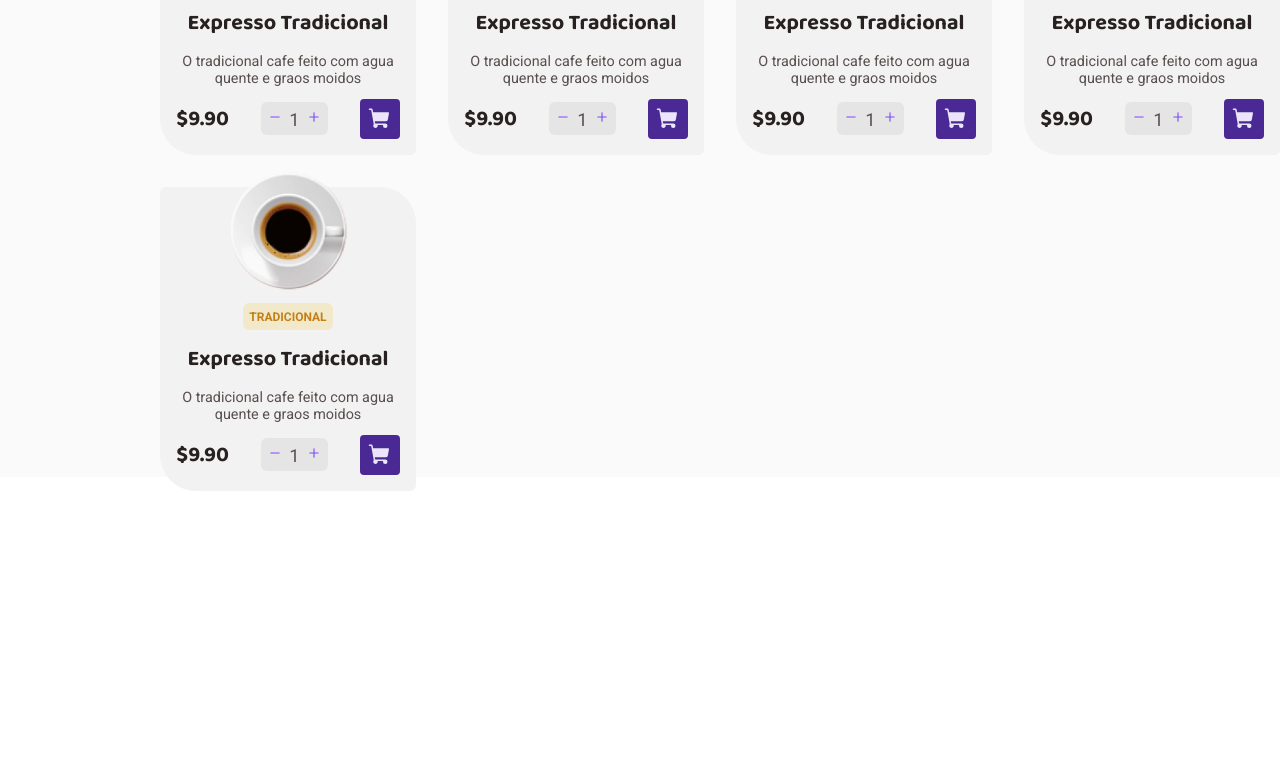
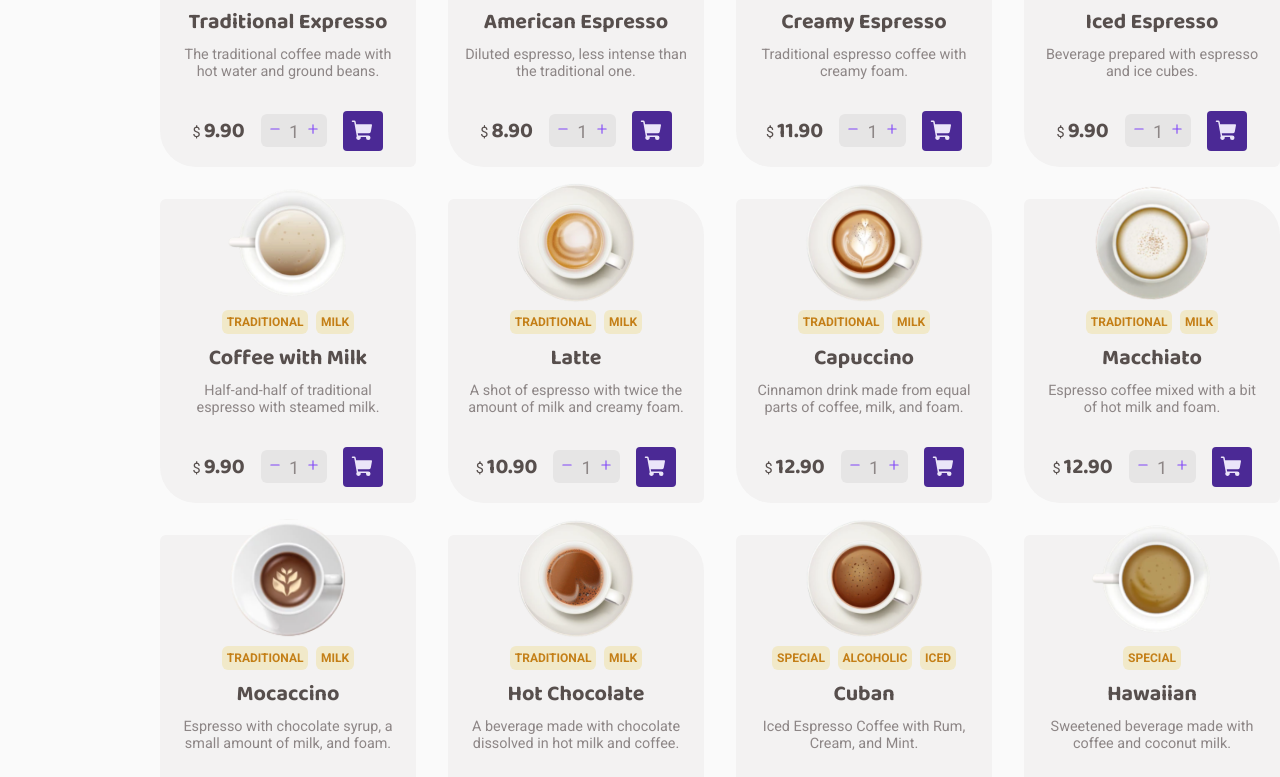
Before and after one commit to AlessandraMayumi/coffee-delivery, a React (Vite) app: page / in a window 1280 px wide. Shown: the part 323-1100 px from the top of the page. Before the commit the page ends 814 px from the top, so only its background shows below. Built offline with nearby package versions, Linux system fonts and the light colour scheme.

Commit message:
[useState] initialize Coffee List

```diff
--- a/src/components/Cart/index.tsx
+++ b/src/components/Cart/index.tsx
@@ -1,4 +1,3 @@
-import { NavLink } from 'react-router-dom';
 import { ShoppingCart } from 'phosphor-react';
 import { CartContainer } from './styles';
 
@@ -11,12 +10,10 @@ interface CartProps {
   colorTheme?: string
 }
 
-export function Cart({ colorTheme=ColorTheme.yellow }: CartProps) {
+export function Cart({ colorTheme = ColorTheme.yellow }: CartProps) {
   return (
-    <NavLink to='/checkout' title='Checkout '>
-      <CartContainer colorTheme={colorTheme}>
-        <ShoppingCart size={24} weight='fill' />
-      </CartContainer>
-    </NavLink>
+    <CartContainer colorTheme={colorTheme}>
+      <ShoppingCart size={24} weight='fill' />
+    </CartContainer>
   );
 }
--- a/src/components/CoffeeCard/index.tsx
+++ /dev/null
@@ -1,20 +0,0 @@
-import coffee from '../../assets/tradicional.svg';
-import { BuyContainer, CardContainer } from './styles';
-import { Counter } from '../Counter';
-import { Cart, ColorTheme } from '../Cart';
-
-export function CoffeeCard() {
-  return (
-    <CardContainer>
-      <img src={coffee} />
-      <h6>tradicional</h6>
-      <h2>Expresso Tradicional</h2>
-      <p>O tradicional cafe feito com agua quente e graos moidos</p>
-      <BuyContainer>
-        <h2>$9.90</h2>
-        <Counter />
-        <Cart colorTheme={ColorTheme.purple}/>
-      </BuyContainer>
-    </CardContainer>
-  );
-}
--- a/src/components/CoffeeCard/styles.ts
+++ /dev/null
@@ -1,52 +0,0 @@
-import styled from 'styled-components';
-
-export const CardContainer = styled.div`
-    display: flex;
-    flex-direction: column;
-    align-items: center;
-    justify-content: space-between;
-
-    width: 16rem;
-    height: 19rem;
-    margin-top: 2rem;
-    padding: 1rem;
-    border-radius: 6px 36px 6px 36px;
-
-    background: ${props => props.theme['base-card']};
-
-    text-align: center;
-
-    img {
-        width: 7.5rem;
-        height: 7.5rem;
-        margin-top: -2rem;
-    }
-    h2 {
-        color: ${props => props.theme['base-title']};
-        font-family: 'Baloo 2';
-    }
-    h6 {
-        color: ${props => props.theme['yellow-dark']};;
-        background: ${props => props.theme['yellow-light']};
-        padding: .4rem;
-        border-radius: 6px;
-
-        font-size: smaller;
-        text-transform: uppercase;
-    }
-    p {
-        color: ${props => props.theme['base-text']};;
-    }
-`;
-
-export const BuyContainer = styled.div`
-    display: flex;
-    align-items: center;
-    justify-content: space-between;
-    gap: 2rem;
-
-    h2 {
-        color: ${props => props.theme['base-title']};
-        font-family: 'Baloo 2';
-    }
-`;
--- a/src/components/Header/index.tsx
+++ b/src/components/Header/index.tsx
@@ -1,7 +1,8 @@
+import { NavLink } from 'react-router-dom';
 import { MapPin } from 'phosphor-react';
 import logo from '../../assets/logo-coofee-delivery.svg';
+import { Cart } from '../Cart';
 import { HeaderContainer, LocationContainer } from './styles';
-import { Cart } from '../Cart';
 
 export function Header() {
   return (
@@ -9,7 +10,9 @@ export function Header() {
       <a href='/' target=''><img src={logo} /></a>
       <nav>
         <LocationContainer><MapPin size={24} weight="fill" /><p>Location, LL</p></LocationContainer>
-        <Cart />
+        <NavLink to='/checkout' title='Checkout '>
+          <Cart />
+        </NavLink>
       </nav>
     </HeaderContainer>
   );
--- /dev/null
+++ b/src/constants/catalog.tsx
@@ -0,0 +1,116 @@
+import traditional from '../assets/tradicional.svg';
+import americano from '../assets/americano.svg';
+import cremoso from '../assets/cremoso.svg';
+import gelado from '../assets/gelado.svg';
+import pingado from '../assets/pingado.svg';
+import latte from '../assets/latte.svg';
+import capuccino from '../assets/capuccino.svg';
+import macciato from '../assets/macchiato.svg';
+import moccaccino from '../assets/mocaccino.svg';
+import chocate from '../assets/chocolate.svg';
+import cubano from '../assets/cubano.svg';
+import havaiano from '../assets/havaiano.svg';
+import arabe from '../assets/arabe.svg';
+import irlandes from '../assets/irlandes.svg';
+import { CoffeeCardType } from '../pages/Home/CoffeeCard';
+
+export const COFFEE_LIST: Array<CoffeeCardType> = [
+  {
+    title: 'Traditional Expresso',
+    tags: ['traditional'],
+    description: 'The traditional coffee made with hot water and ground beans.',
+    thumbnail: traditional,
+    price: 9.9
+  },
+  {
+    title: 'American Espresso',
+    tags: ['traditional'],
+    description: 'Diluted espresso, less intense than the traditional one.',
+    thumbnail: americano,
+    price: 8.9
+  },
+  {
+    title: 'Creamy Espresso',
+    tags: ['traditional'],
+    description: 'Traditional espresso coffee with creamy foam.',
+    thumbnail: cremoso,
+    price: 11.9
+  },
+  {
+    title: 'Iced Espresso',
+    tags: ['traditional', 'ice'],
+    description: 'Beverage prepared with espresso and ice cubes.',
+    thumbnail: gelado,
+    price: 9.9
+  },
+  {
+    title: 'Coffee with Milk',
+    tags: ['traditional', 'milk'],
+    description: 'Half-and-half of traditional espresso with steamed milk.',
+    thumbnail: pingado,
+    price: 9.9
+  },
+  {
+    title: 'Latte',
+    tags: ['traditional', 'milk'],
+    description: 'A shot of espresso with twice the amount of milk and creamy foam.',
+    thumbnail: latte,
+    price: 10.9
+  },
+  {
+    title: 'Capuccino',
+    tags: ['traditional', 'milk'],
+    description: 'Cinnamon drink made from equal parts of coffee, milk, and foam.',
+    thumbnail: capuccino,
+    price: 12.9
+  },
+  {
+    title: 'Macchiato',
+    tags: ['traditional', 'milk'],
+    description: 'Espresso coffee mixed with a bit of hot milk and foam.',
+    thumbnail: macciato,
+    price: 12.9
+  },
+  {
+    title: 'Mocaccino',
+    tags: ['traditional', 'milk'],
+    description: 'Espresso with chocolate syrup, a small amount of milk, and foam.',
+    thumbnail: moccaccino,
+    price: 13.9
+  },
+  {
+    title: 'Hot Chocolate',
+    tags: ['traditional', 'milk'],
+    description: 'A beverage made with chocolate dissolved in hot milk and coffee.',
+    thumbnail: chocate,
+    price: 10.9
+  },
+  {
+    title: 'Cuban',
+    tags: ['special', 'alcoholic', 'iced'],
+    description: 'Iced Espresso Coffee with Rum, Cream, and Mint.',
+    thumbnail: cubano,
+    price: 13.9
+  },
+  {
+    title: 'Hawaiian',
+    tags: ['special'],
+    description: 'Sweetened beverage made with coffee and coconut milk.',
+    thumbnail: havaiano,
+    price: 15.9
+  },
+  {
+    title: 'Arabic ',
+    tags: ['special'],
+    description: 'A beverage prepared with Arabica coffee beans and spices.',
+    thumbnail: arabe,
+    price: 14.9
+  },
+  {
+    title: 'Irish',
+    tags: ['special'],
+    description: 'A beverage made with coffee, Irish whiskey, sugar, and whipped cream.',
+    thumbnail: irlandes,
+    price: 15.9
+  }
+];
--- a/src/layouts/DefaultLayout/styles.ts
+++ b/src/layouts/DefaultLayout/styles.ts
@@ -2,9 +2,9 @@ import styled from 'styled-components';
 
 export const LayoutContainer = styled.div`
     width: 90rem;
-    height: 100vh;
+    height: 100%;
     margin: auto;
-    padding: 0 10rem; // padding only right left
+    padding: 0 10rem 10rem 10rem ;
     display: flex;
     flex-direction: column;
     background: ${props => props.theme['background']};
--- /dev/null
+++ b/src/pages/Home/CoffeeCard/index.tsx
@@ -0,0 +1,36 @@
+import { BuyContainer, CardContainer, PriceContainer, TagContainer } from './styles';
+import { Counter } from '../../../components/Counter';
+import { Cart, ColorTheme } from '../../../components/Cart';
+
+export interface CoffeeCardType {
+  title: string,
+  tags: Array<string>,
+  description: string,
+  thumbnail: string,
+  price: number,
+}
+
+export function CoffeeCard({
+  title,
+  tags,
+  description,
+  thumbnail,
+  price,
+}: CoffeeCardType) {
+  function Tags() {
+    return tags.map(tag => <h3 key={title + tag}>{tag}</h3>);
+  }
+  return (
+    <CardContainer>
+      <img src={thumbnail} />
+      <TagContainer>{Tags()}</TagContainer>
+      <h2>{title}</h2>
+      <p>{description}</p>
+      <BuyContainer>
+        <PriceContainer>$<h2>{price.toFixed(2)}</h2></PriceContainer>
+        <Counter />
+        <Cart colorTheme={ColorTheme.purple} />
+      </BuyContainer>
+    </CardContainer>
+  );
+}
--- /dev/null
+++ b/src/pages/Home/CoffeeCard/styles.ts
@@ -0,0 +1,64 @@
+import styled from 'styled-components';
+
+export const CardContainer = styled.div`
+    display: flex;
+    flex-direction: column;
+    align-items: center;
+    justify-content: space-between;
+
+    width: 16rem;
+    height: 19rem;
+    padding: 1rem;
+    border-radius: 6px 36px 6px 36px;
+
+    background: ${props => props.theme['base-card']};
+
+    text-align: center;
+
+    img {
+        width: 7.5rem;
+        height: 7.5rem;
+        margin-top: -2rem;
+    }
+    h2 {
+        color: ${props => props.theme['base-subitle']};
+        font-family: 'Baloo 2';
+    }
+    p {
+        color: ${props => props.theme['base-label']};;
+    }
+`;
+
+export const BuyContainer = styled.div`
+    display: flex;
+    align-items: center;
+    justify-content: space-between;
+    gap: 1rem;
+    margin-top: 1.5rem;
+`;
+
+export const PriceContainer = styled.div`
+    display: flex;
+    flex-direction: row;
+    align-items: baseline;
+    justify-content: space-between;
+    gap: .2rem;
+`;
+
+export const TagContainer = styled.div`
+    display: flex;
+    flex-direction: row;
+    align-items: center;
+    justify-content: space-between;
+    gap: .5rem;
+
+    h3 {
+        color: ${props => props.theme['yellow-dark']};;
+        background: ${props => props.theme['yellow-light']};
+        padding: .3rem;
+        border-radius: 6px;
+
+        font-size: smaller;
+        text-transform: uppercase;
+    }
+`;
--- a/src/pages/Home/index.tsx
+++ b/src/pages/Home/index.tsx
@@ -1,16 +1,30 @@
-import { CoffeeCard } from '../../components/CoffeeCard';
+import { useState } from 'react';
+import { CoffeeCard, CoffeeCardType } from './CoffeeCard';
 import { CoffeeListContainer, HomeContainer } from './styles';
+import { COFFEE_LIST } from '../../constants/catalog';
 
 export function Home() {
+  const [coffees, setCoffees] = useState<Array<CoffeeCardType>>(COFFEE_LIST);
+
+  const CoffeeList = coffees.map(c => {
+    const { title, tags, description, thumbnail, price } = c;
+    return (
+      <CoffeeCard
+        key={title}
+        title={title}
+        tags={tags}
+        description={description}
+        thumbnail={thumbnail}
+        price={price}
+      />
+    );
+  });
+
   return (
     <HomeContainer>
-      <h1>Banner</h1>
+      <h1>Our coffees</h1>
       <CoffeeListContainer>
-        <CoffeeCard />
-        <CoffeeCard />
-        <CoffeeCard />
-        <CoffeeCard />
-        <CoffeeCard />
+        {CoffeeList}
       </CoffeeListContainer>
     </HomeContainer>
   );
--- a/src/pages/Home/styles.ts
+++ b/src/pages/Home/styles.ts
@@ -3,10 +3,16 @@ import styled from 'styled-components';
 export const HomeContainer = styled.div`
   display: flex;
   flex-direction: column;
+
+  h1 {
+    color: ${props => props.theme['base-subtitle']};
+    font-family: 'Baloo 2';
+    margin-bottom: 2rem;
+  }
 `;
 
 export const CoffeeListContainer = styled.div`
   display: flex;
   flex-wrap: wrap;
-  justify-content: space-between;
+  gap: 2rem
 `;
```
